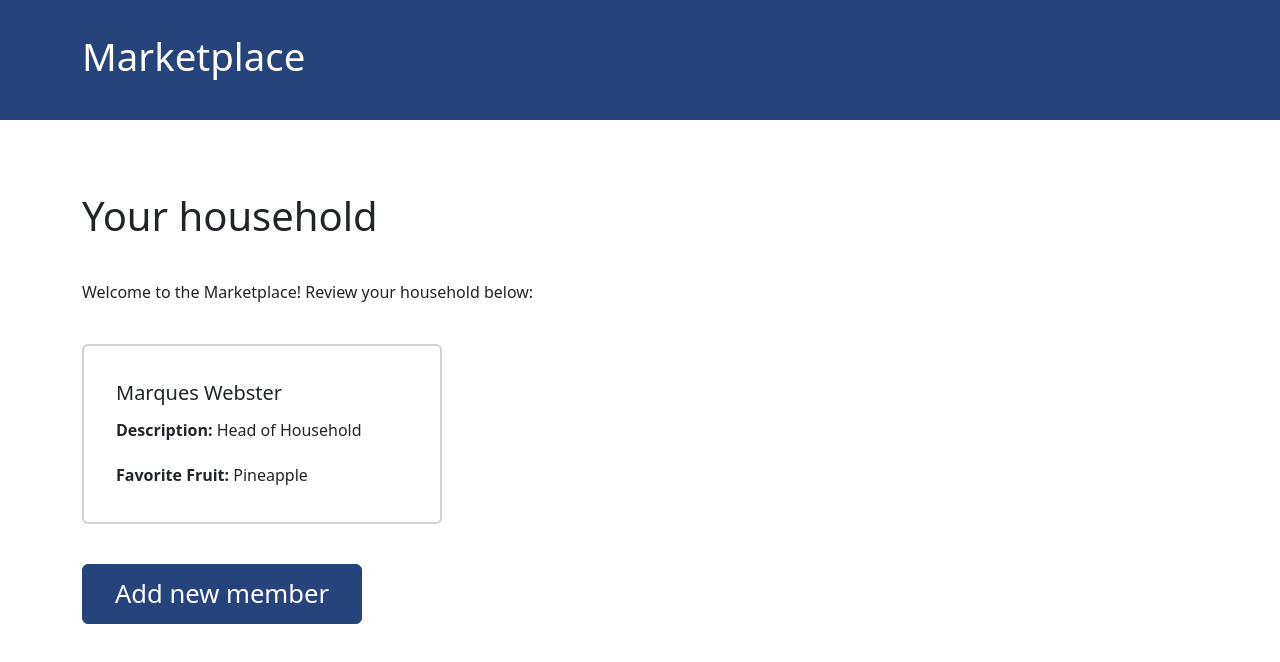
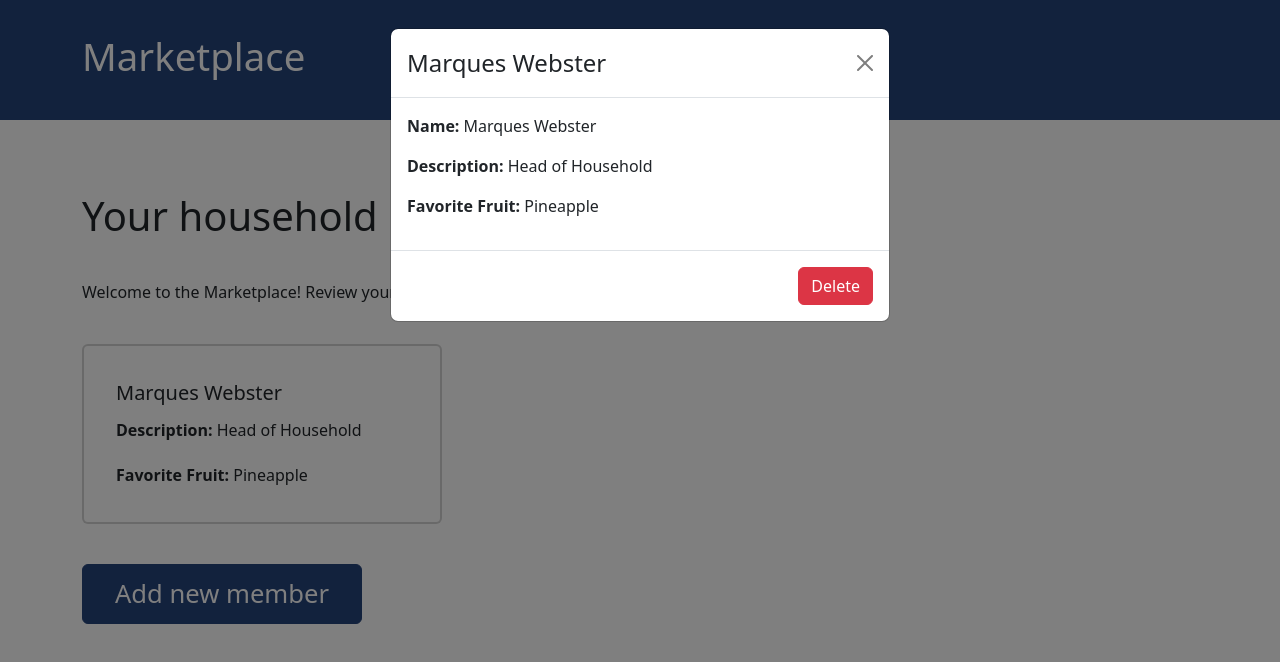
Before and after one commit to mqwebst2/nava-take-home-exercise, a React (Vite) app: page / in a window 1280 px wide. Both pictures are taken after a click on the element 262 px from the left and 434 px from the top of the page. Shown: the top 662 px of the page. Built offline with nearby package versions, Linux system fonts and the light colour scheme; the HTML template or start-up script is replaced by a standard one.

Commit message:
current household member modal added

```diff
--- a/src/components/CurrMemberModal.jsx
+++ b/src/components/CurrMemberModal.jsx
@@ -0,0 +1,26 @@
+import React from 'react';
+import { Button, Modal } from 'react-bootstrap';
+
+export default function CurrMemberModal(props) {
+  return (
+    <Modal show={props.show} onHide={props.hide}>
+      <Modal.Header closeButton>
+        <Modal.Title>{props.name}</Modal.Title>
+      </Modal.Header>
+      <Modal.Body>
+        <p>
+          <strong>Name:</strong> {props.name}
+        </p>
+        <p>
+          <strong>Description:</strong> {props.desc}
+        </p>
+        <p>
+          <strong>Favorite Fruit:</strong> {props.fruit}
+        </p>
+      </Modal.Body>
+      <Modal.Footer>
+        <Button variant='danger'>Delete</Button>
+      </Modal.Footer>
+    </Modal>
+  );
+}
--- a/src/components/CustomCard.jsx
+++ b/src/components/CustomCard.jsx
@@ -1,6 +1,6 @@
 import { useState } from 'react';
 import Card from 'react-bootstrap/Card';
-// import CurrMemberModal from './CurrMemberModal';
+import CurrMemberModal from './CurrMemberModal';
 
 export default function CustomCard(props) {
   const [showCurr, setShowCurr] = useState(false);
@@ -25,12 +25,7 @@ export default function CustomCard(props) {
         </Card.Body>
       </Card>
 
-      {/* <CurrMemberModal
-        show={showCurr}
-        hide={handleCurrClose}
-        {...props}
-        delete={() => props.delete(props.id)}
-      /> */}
+      <CurrMemberModal show={showCurr} hide={handleCurrClose} {...props} />
     </>
   );
 }
```
